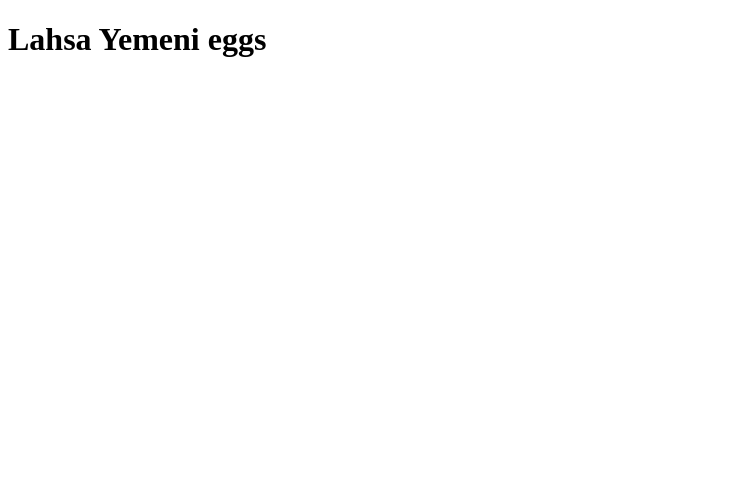
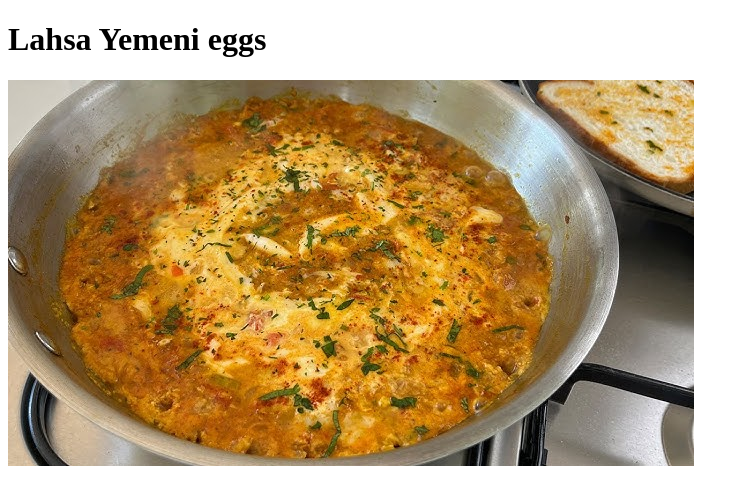
Before and after one commit to brokeandunemployed/odin-recipes, a plain HTML site: page Recipes/lahsa-eggs.html in a window 1280 px wide. Shown: the whole page, without its empty margins (0-749 px from the left). Drawn offline with Linux system fonts and the light colour scheme.

Commit message:
initial commit

```diff
--- a/Recipes/lahsa-eggs.html
+++ b/Recipes/lahsa-eggs.html
@@ -7,6 +7,7 @@
 </head>
 <body>
     <h1>Lahsa Yemeni eggs</h1>
+    <img src="hq720.jpg" alt="lahsa-eggs picture">
 
 </body>
 </html>
```
Also changed, not shown: Recipes/hq720.jpg (added).
